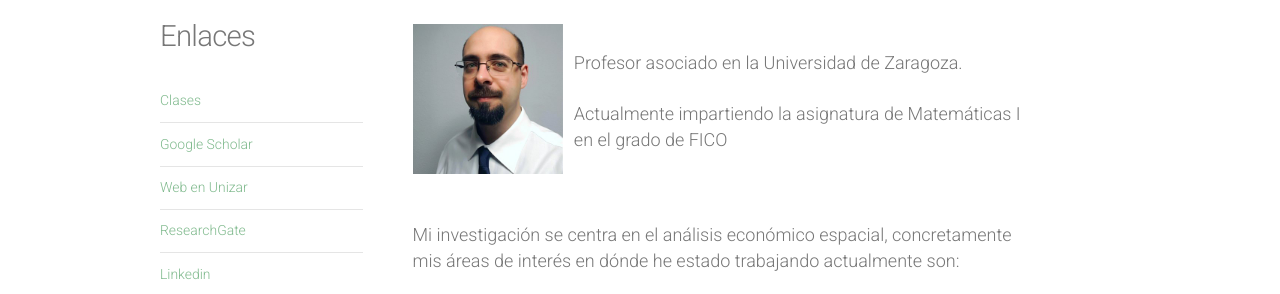
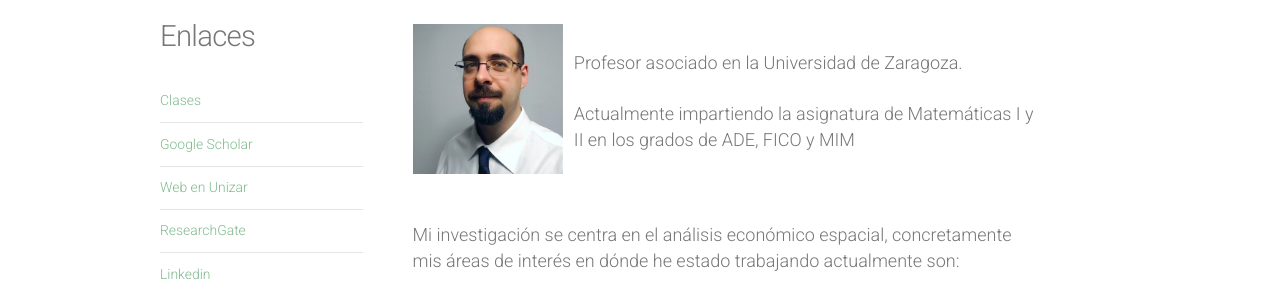
Before and after one commit to mpajovin/mpajovin.github.io, a Jekyll site: the page built from index.html, in a window 1280 px wide. Shown: the part 357-651 px from the top of the page. Built offline with Jekyll 4.4.1, drawn with Linux system fonts in a browser that asks for light colours; nearby versions of some CDN libraries; the list of posts is cut into pages by our own code.

Commit message:
Descripción

```diff
--- a/index.html
+++ b/index.html
@@ -14,7 +14,7 @@
 					<br>
 
 					<ul>
-						<li style=margin-left:11em> <p style="font-size:18px">  Profesor asociado en la Universidad de Zaragoza.<br><br>Actualmente impartiendo la asignatura de Matemáticas I en el grado de FICO</p></li>
+						<li style=margin-left:11em> <p style="font-size:18px">  Profesor asociado en la Universidad de Zaragoza.<br><br>Actualmente impartiendo la asignatura de Matemáticas I y II en los grados de ADE, FICO y MIM</p></li>
 					</ul>
 				</section>
 
```
